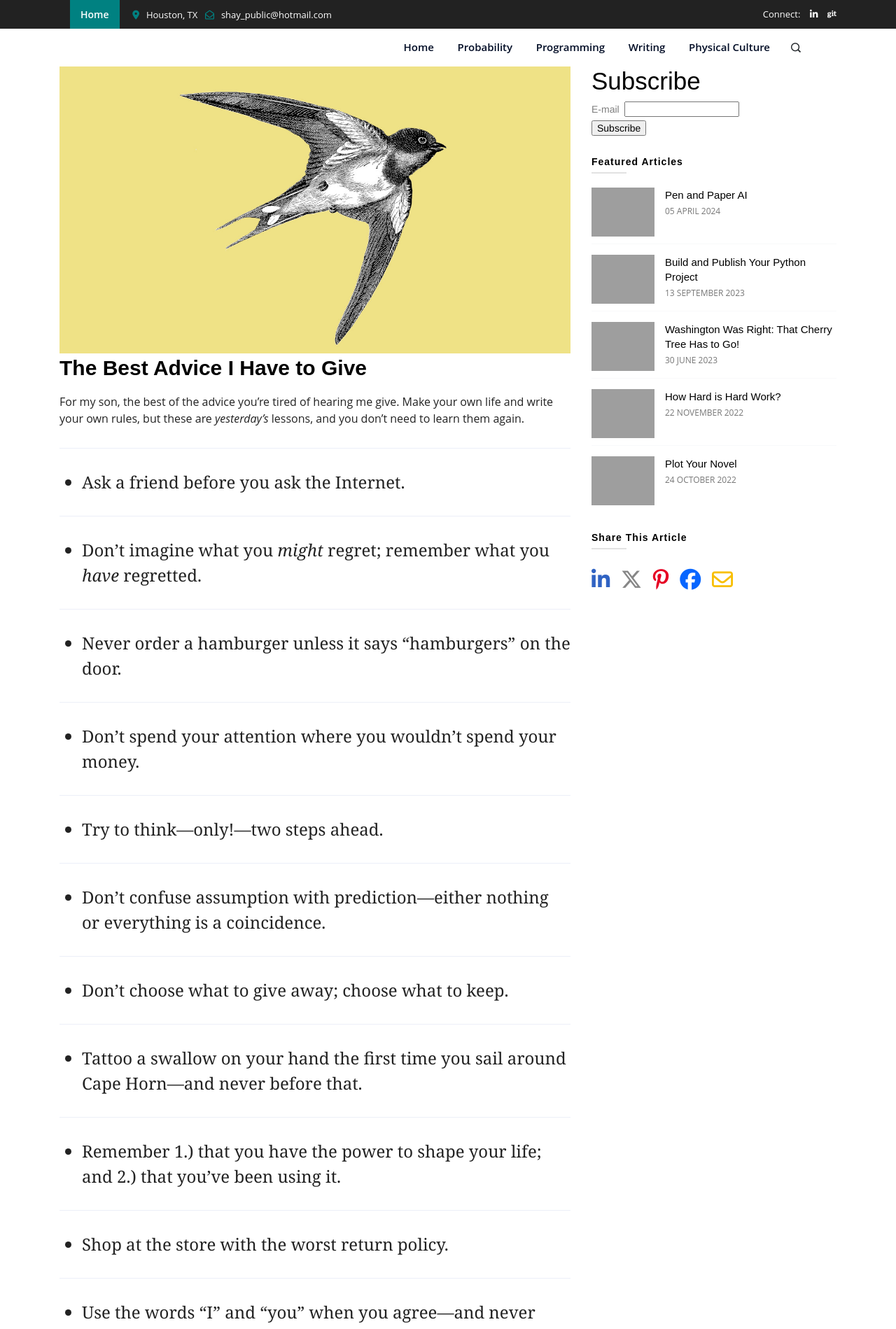
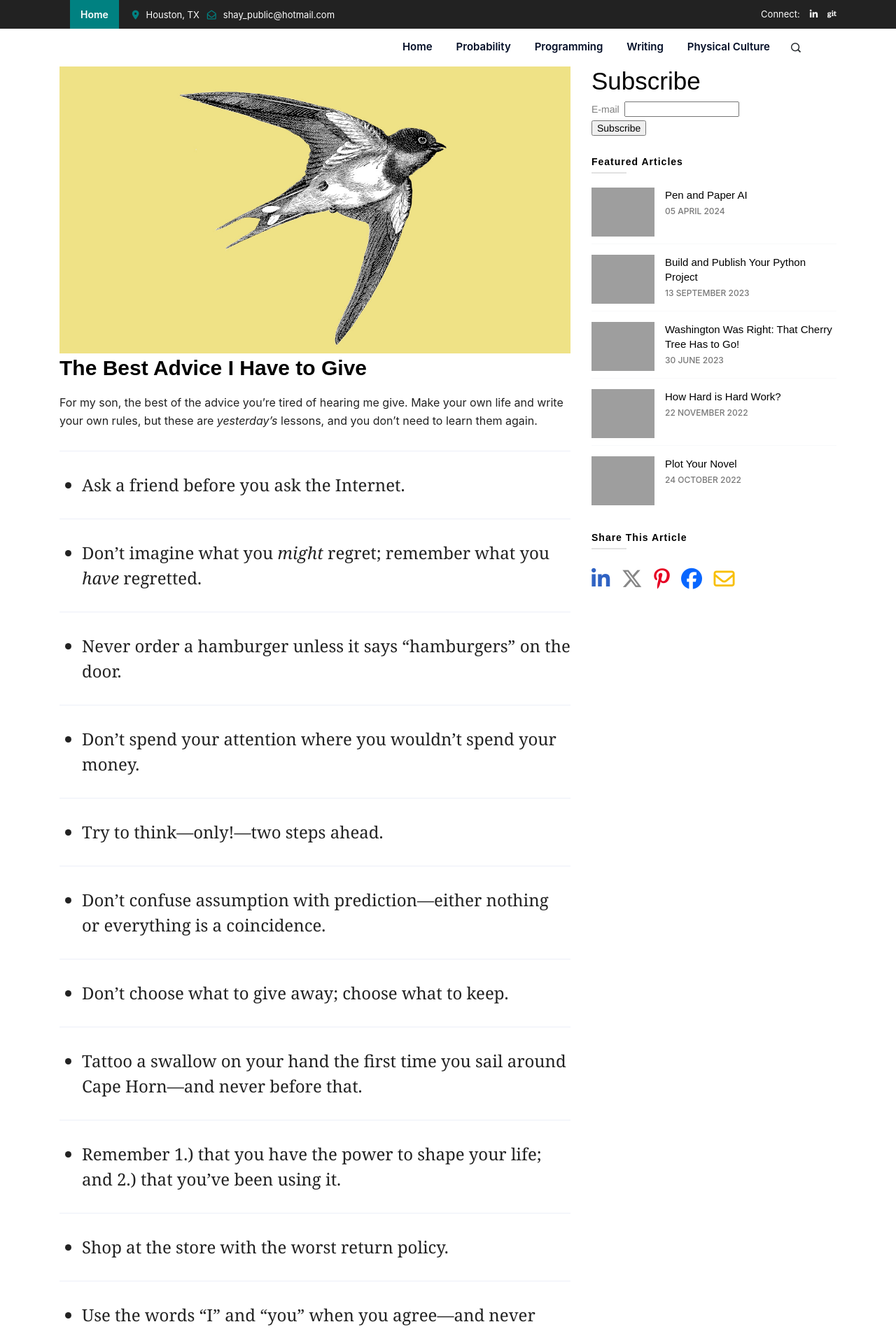
Before and after one commit to ShayHill/shayallenhill_site, a Jekyll site: the page built from _posts/2022-05-24-the-best-advice-i-have-to-give.md, in a window 1280 px wide. Shown: the top 1899 px of the page at 70% size. Built offline with Jekyll 4.4.1, drawn with Linux system fonts in a browser that asks for light colours; nearby versions of some CDN libraries; comment, search, counter and statistics services are not loaded; grey boxes are pictures that could not be loaded.

Commit message:
style: match GitHub font style

```diff
--- a/assets/css/shay_hill.css
+++ b/assets/css/shay_hill.css
@@ -54,7 +54,6 @@
     font-style: normal;
     font-variant: normal;
     font-weight: 400;
-    line-height: 24px;
     color: var(--blog-text-color);
     font-size: 16px;
 }
--- a/assets/css/style.css
+++ b/assets/css/style.css
@@ -33,7 +33,8 @@
 /* 1. Theme default css */
 @import url('https://fonts.googleapis.com/css?family=Open+Sans:300,400,600,700|Poppins:300,400,500,600,700');
  body {
-	font-family: 'Open Sans', sans-serif;
+	font-family: -apple-system,BlinkMacSystemFont,"Segoe UI","Noto Sans",Helvetica,Arial,sans-serif,"Apple Color Emoji","Segoe UI Emoji";
+	line-height: 1.5;
 	font-weight: normal;
 	font-style: normal;
 	font-size: 14px;
```
